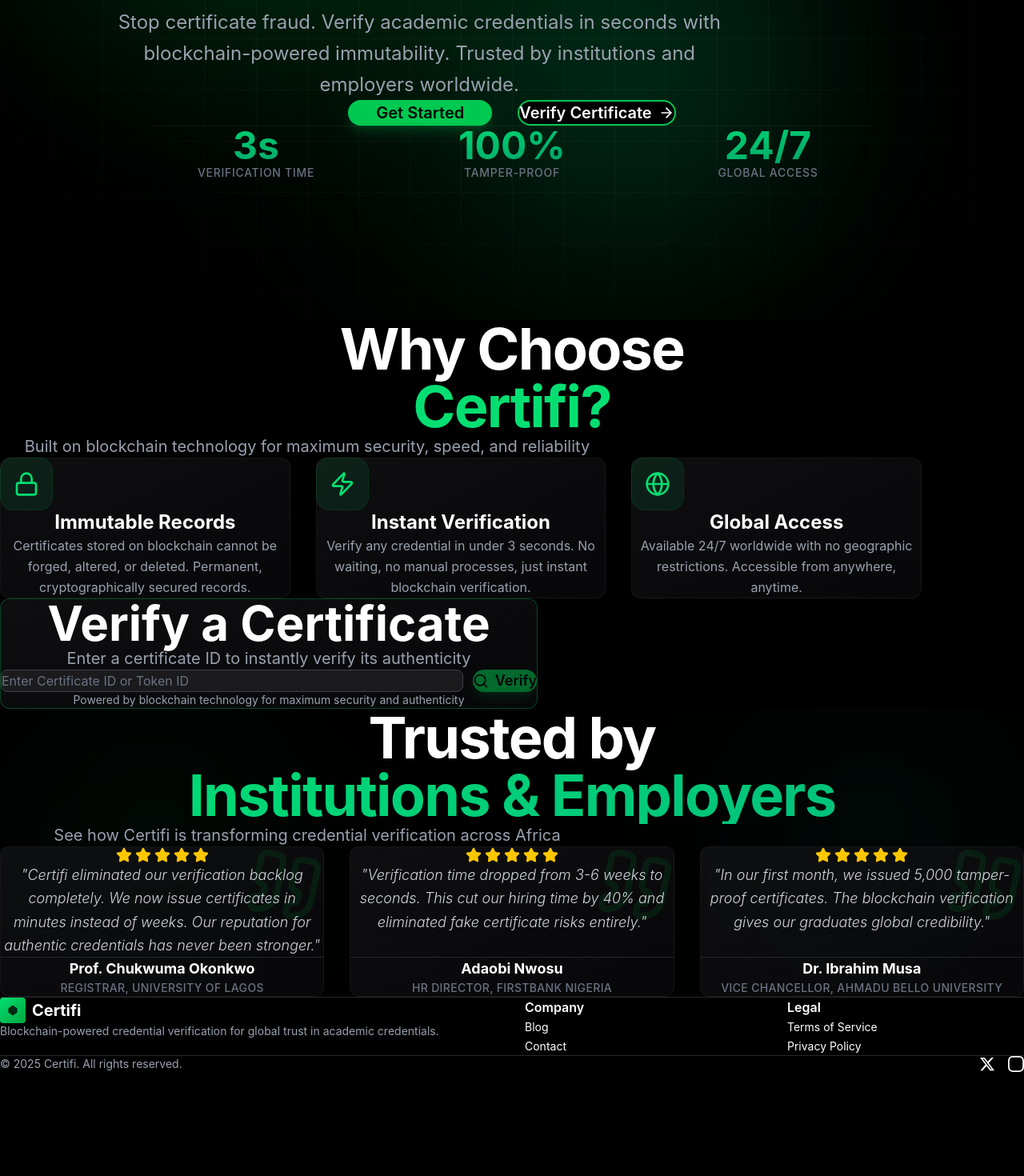
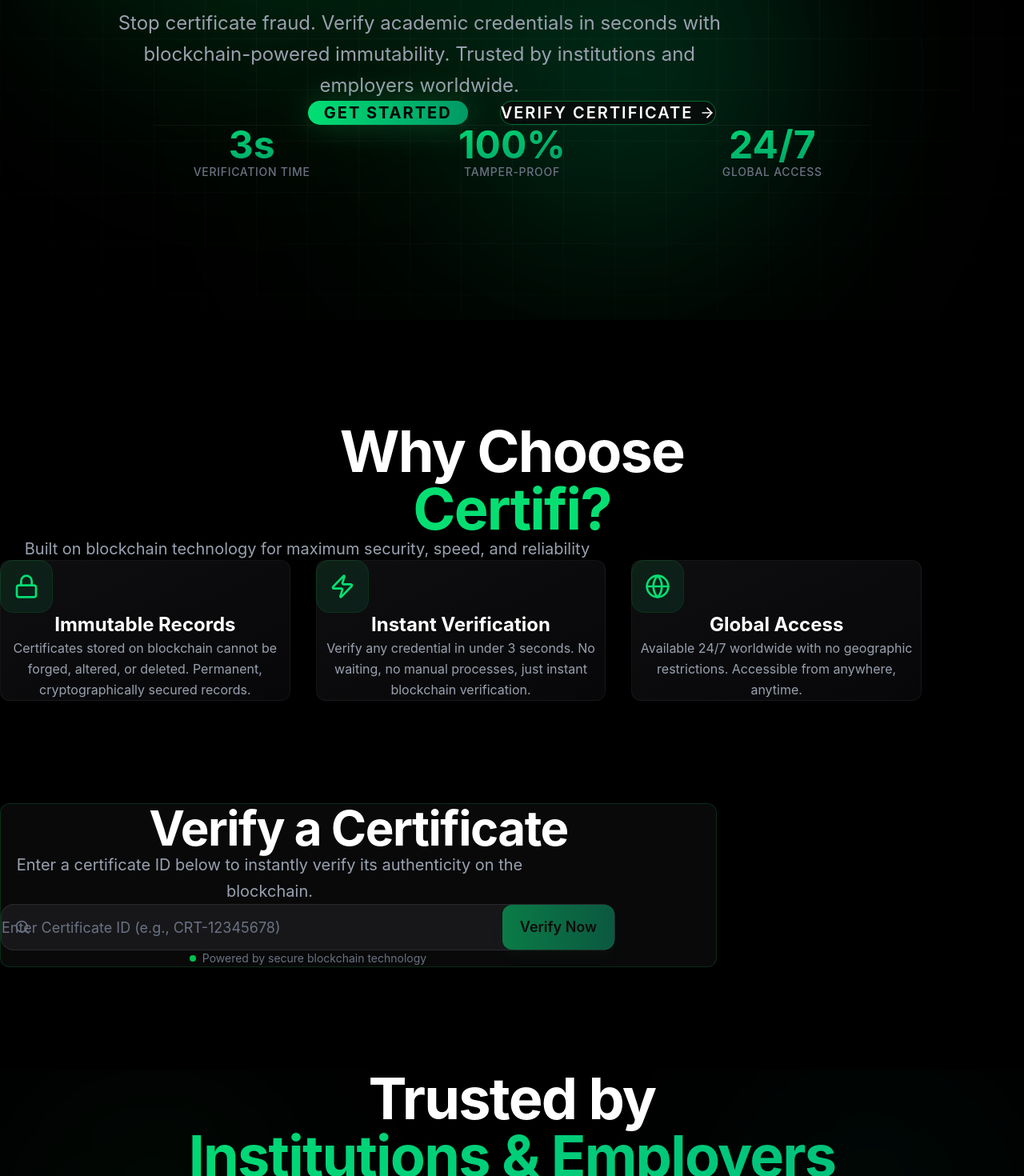
Before and after one commit to dimka90/Certifi, a Next.js app in the folder frontend/: page / in a window 1280 px wide. Shown: the part 400-1870 px from the top of the page at 80% size. Before the commit the page ends 1740 px from the top, so only its background shows below. Built offline with nearby package versions, Linux system fonts and the light colour scheme; no server answers; what wagmi would draw is missing.

Commit message:
fix(frontend): increase vertical spacing between homepage sections to prevent overlap

```diff
--- a/frontend/app/components/CertificateVerification.tsx
+++ b/frontend/app/components/CertificateVerification.tsx
@@ -23,54 +23,60 @@ const CertificateVerification: React.FC = () => {
   };
 
   return (
-    <Section padding="xl">
-      <div className="w-full px-4 sm:px-6 lg:px-8 mx-auto max-w-2xl">
-        <Card className="border-green-500/30">
-          <CardContent className="space-y-16 pt-12 pb-12">
-            <div className="text-center space-y-4">
-              <h2 className="text-4xl sm:text-5xl lg:text-6xl font-bold text-white">
+    <Section padding="xl" className="relative overflow-hidden">
+      {/* Background decoration */}
+      <div className="absolute top-1/2 left-1/2 -translate-x-1/2 -translate-y-1/2 w-[600px] h-[600px] bg-green-500/5 rounded-full blur-[100px] -z-10" />
+
+      <div className="w-full px-4 sm:px-6 lg:px-8 mx-auto max-w-4xl">
+        <Card className="border-green-500/20 bg-zinc-900/40 backdrop-blur-xl shadow-2xl">
+          <CardContent className="space-y-12 pt-16 pb-16 px-6 sm:px-12">
+            <div className="text-center space-y-6">
+              <h2 className="text-4xl sm:text-5xl lg:text-6xl font-bold text-white tracking-tight">
                 Verify a Certificate
               </h2>
-              <p className="text-gray-400 text-lg sm:text-xl">
-                Enter a certificate ID to instantly verify its authenticity
+              <p className="text-gray-400 text-lg sm:text-xl max-w-2xl mx-auto leading-relaxed">
+                Enter a certificate ID below to instantly verify its authenticity on the blockchain.
               </p>
             </div>
 
-            <form onSubmit={handleSearch} className="space-y-6">
-              <div className="flex flex-col sm:flex-row gap-3">
+            <form onSubmit={handleSearch} className="space-y-8 max-w-3xl mx-auto">
+              <div className="flex flex-col sm:flex-row gap-4 p-2 bg-zinc-800/50 rounded-2xl border border-zinc-700/50 hover:border-green-500/30 transition-colors">
+                <div className="relative flex-1">
+                  <div className="absolute left-4 top-1/2 -translate-y-1/2 text-gray-500">
+                    <Search className="w-5 h-5" />
+                  </div>
                   <input
                     type="text"
-                  placeholder="Enter Certificate ID or Token ID"
+                    placeholder="Enter Certificate ID (e.g., CRT-12345678)"
                     value={certificateId}
                     onChange={(e) => setCertificateId(e.target.value)}
                     disabled={isSearching}
-                  className="flex-1 px-5 py-4 bg-zinc-800/60 border border-zinc-700 rounded-lg text-white placeholder-gray-500 focus:outline-none focus:border-green-500 transition-colors disabled:opacity-50 text-base"
+                    className="w-full h-14 pl-12 pr-4 bg-transparent border-none text-white placeholder-gray-500 focus:outline-none focus:ring-0 text-lg"
                     aria-label="Certificate ID"
                   />
+                </div>
                 <Button
                   type="submit"
                   variant="secondary"
                   size="lg"
                   disabled={!certificateId.trim() || isSearching}
-                  className="whitespace-nowrap"
+                  className="h-14 px-8 min-w-[140px] rounded-xl text-lg font-semibold shadow-lg shadow-green-900/20"
                 >
                   {isSearching ? (
                     <>
-                      <Loader2 className="w-5 h-5 animate-spin" />
-                      Verifying...
+                      <Loader2 className="w-5 h-5 animate-spin mr-2" />
+                      Checking...
                     </>
                   ) : (
-                    <>
-                      <Search className="w-5 h-5" />
-                      Verify
-                    </>
+                    'Verify Now'
                   )}
                 </Button>
               </div>
 
-              <p className="text-center text-sm text-gray-400">
-                Powered by blockchain technology for maximum security and authenticity
-              </p>
+              <div className="flex items-center justify-center gap-2 text-sm text-gray-500">
+                <div className="w-2 h-2 rounded-full bg-green-500 animate-pulse" />
+                <span>Powered by secure blockchain technology</span>
+              </div>
             </form>
           </CardContent>
         </Card>
--- a/frontend/app/components/Hero.tsx
+++ b/frontend/app/components/Hero.tsx
@@ -46,14 +46,14 @@ const Hero: React.FC = () => {
       <div className="absolute inset-0 bg-[linear-gradient(rgba(255,255,255,0.03)_1px,transparent_1px),linear-gradient(90deg,rgba(255,255,255,0.03)_1px,transparent_1px)] bg-[size:64px_64px] [mask-image:radial-gradient(ellipse_at_center,black_40%,transparent_90%)] pointer-events-none" />
 
       {/* Content */}
-      <div className="relative z-10 w-full px-4 sm:px-6 lg:px-8 flex flex-col items-center space-y-20">
+      <div className="relative z-10 w-full px-4 sm:px-6 lg:px-8 flex flex-col items-center">
 
         {/* Badge */}
         <motion.div
           initial={{ opacity: 0, y: -20 }}
           animate={{ opacity: 1, y: 0 }}
           transition={{ duration: 0.6, ease: "easeOut" }}
-          className="inline-flex items-center gap-2 px-4 py-2 rounded-full bg-green-500/10 border border-green-500/30 backdrop-blur-md"
+          className="inline-flex items-center gap-2 px-4 py-2 rounded-full bg-green-500/10 border border-green-500/30 backdrop-blur-md mb-12"
         >
           <Shield className="w-4 h-4 text-green-400" />
           <span className="text-sm font-medium text-green-400">
@@ -62,7 +62,7 @@ const Hero: React.FC = () => {
         </motion.div>
 
         {/* Main Headline */}
-        <div className="space-y-8 text-center max-w-5xl">
+        <div className="space-y-8 text-center max-w-5xl mb-16">
           <motion.h1
             initial={{ opacity: 0, y: 20 }}
             animate={{ opacity: 1, y: 0 }}
@@ -90,13 +90,13 @@ const Hero: React.FC = () => {
           initial={{ opacity: 0, scale: 0.9 }}
           animate={{ opacity: 1, scale: 1 }}
           transition={{ duration: 0.6, delay: 0.6 }}
-          className="flex flex-col sm:flex-row gap-8 w-full sm:w-auto justify-center"
+          className="flex flex-col sm:flex-row gap-10 w-full sm:w-auto justify-center mb-32"
         >
           <Button
             variant="secondary"
             size="xl"
             onClick={() => router.push('/institution/register')}
-            className="min-w-[180px]"
+            className="min-w-[200px] shadow-[0_0_40px_rgba(34,197,94,0.3)] hover:shadow-[0_0_60px_rgba(34,197,94,0.5)]"
           >
             Get Started
           </Button>
@@ -104,7 +104,7 @@ const Hero: React.FC = () => {
             variant="primary"
             size="xl"
             onClick={() => router.push('/verify')}
-            className="group min-w-[180px]"
+            className="group min-w-[200px]"
           >
             Verify Certificate
             <ArrowRight className="w-5 h-5 group-hover:translate-x-1 transition-transform" />
@@ -116,7 +116,7 @@ const Hero: React.FC = () => {
           initial={{ opacity: 0, y: 30 }}
           animate={{ opacity: 1, y: 0 }}
           transition={{ duration: 0.8, delay: 0.8 }}
-          className="grid grid-cols-3 gap-8 sm:gap-16 pt-24 border-t border-white/5 max-w-4xl w-full"
+          className="grid grid-cols-3 gap-12 sm:gap-20 pt-16 border-t border-white/5 max-w-4xl w-full"
         >
           <div className="text-center group">
             <div className="text-3xl sm:text-4xl md:text-5xl font-bold bg-gradient-to-br from-green-400 to-emerald-600 bg-clip-text text-transparent group-hover:scale-110 transition-transform duration-300">3s</div>
--- a/frontend/app/components/HomePage.tsx
+++ b/frontend/app/components/HomePage.tsx
@@ -6,7 +6,7 @@ import CertificateVerification from './CertificateVerification';
 
 const HomePage = () => {
   return (
-    <div className="bg-black">
+    <div className="bg-black flex flex-col gap-32 pb-32">
       <Hero />
       <Services />
       <CertificateVerification />
--- a/frontend/app/components/Services.tsx
+++ b/frontend/app/components/Services.tsx
@@ -63,7 +63,7 @@ const Services: React.FC = () => {
           whileInView={{ opacity: 1, y: 0 }}
           viewport={{ once: true }}
           transition={{ duration: 0.6 }}
-          className="text-center mb-20"
+          className="text-center mb-24 relative z-10"
         >
           <h2 className="text-5xl sm:text-6xl lg:text-7xl font-bold text-white mb-6 tracking-tight">
             Why Choose
--- a/frontend/app/components/ui/Button.tsx
+++ b/frontend/app/components/ui/Button.tsx
@@ -7,8 +7,8 @@ const buttonVariants = cva(
   {
     variants: {
       variant: {
-        primary: 'bg-black border-2 border-green-500 text-white hover:bg-green-500/5 hover:shadow-lg hover:shadow-green-500/30',
-        secondary: 'bg-green-500 text-black hover:bg-green-600 shadow-lg shadow-green-500/20',
+        primary: 'bg-zinc-950/80 backdrop-blur-md border border-green-500/50 text-white hover:bg-green-500/20 hover:border-green-400 transition-all duration-300',
+        secondary: 'bg-gradient-to-r from-green-400 to-emerald-600 text-black font-bold border-0 hover:scale-105 hover:shadow-[0_0_40px_rgba(34,197,94,0.6)] shadow-[0_0_20px_rgba(34,197,94,0.3)] transition-transform duration-300',
         ghost: 'text-white hover:bg-white/10',
         outline: 'border-2 border-white text-white hover:bg-white/5',
       },
@@ -16,7 +16,7 @@ const buttonVariants = cva(
         sm: 'px-4 py-2 text-sm',
         md: 'px-6 py-3 text-base',
         lg: 'px-8 py-4 text-lg',
-        xl: 'px-12 py-5 text-xl',
+        xl: 'px-12 py-6 text-xl tracking-widest uppercase',
       },
     },
     defaultVariants: {
@@ -28,7 +28,7 @@ const buttonVariants = cva(
 
 interface ButtonProps
   extends React.ButtonHTMLAttributes<HTMLButtonElement>,
-    VariantProps<typeof buttonVariants> {}
+  VariantProps<typeof buttonVariants> { }
 
 const Button = React.forwardRef<HTMLButtonElement, ButtonProps>(
   ({ className, variant, size, ...props }, ref) => (
```
Lines whose indentation alone changed are shown as unchanged.
